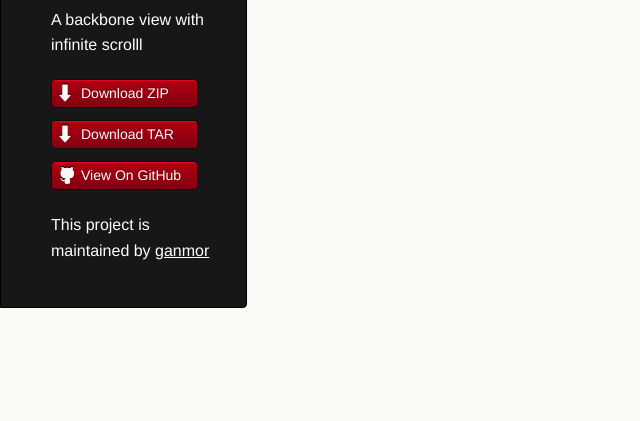
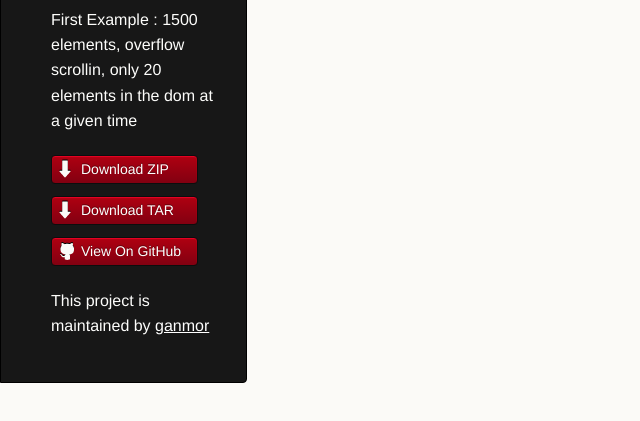
Before and after one commit to ganmor/backbone-infinite-scroll, a plain HTML site: page index.html in a window 1280 px wide. Shown: the part 161-582 px from the top of the page, without its empty margins (0-640 px from the left). Drawn offline with nearby package versions, Linux system fonts and the light colour scheme; a script that the page names is missing.

Commit message:
update doc

```diff
--- a/index.html
+++ b/index.html
@@ -26,7 +26,7 @@
     <div class="wrapper">
       <header>
         <h1 class="header">Backbone-infinite-list</h1>
-        <p class="header">A backbone view with infinite scrolll</p>
+        <p class="header">First Example : 1500 elements, overflow scrollin, only 20 elements in the dom at a given time</p>
 
         <ul>
           <li class="download"><a class="buttons" href="https://github.com/ganmor/backbone-infinite-list/zipball/master">Download ZIP</a></li>
```
